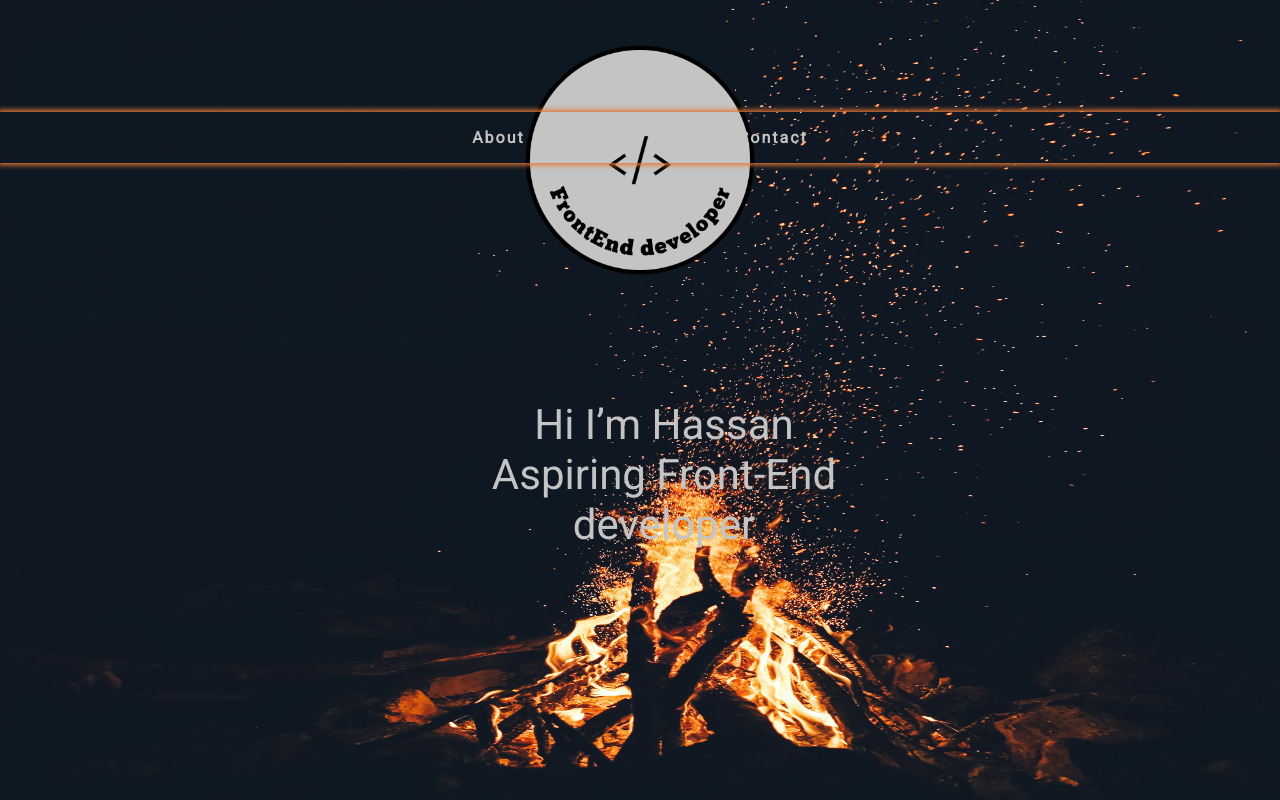
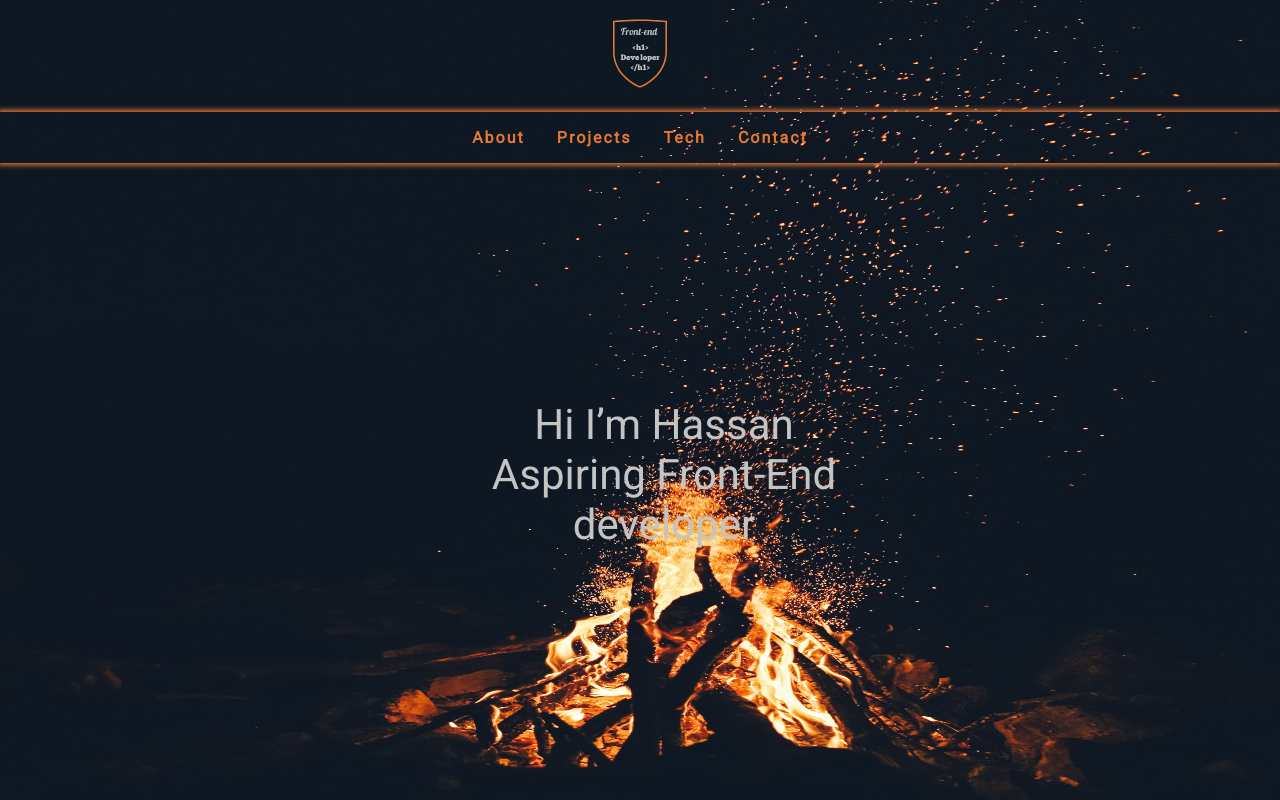
Before and after one commit to HassanObeid89/My_portfolio, a React (Create React App) app: page / in a window 1280 px wide. Shown: the top 800 px of the page. Built offline with nearby package versions, Linux system fonts and the light colour scheme.

Commit message:
Polished footer section, changed the logo.

```diff
--- a/src/App.css
+++ b/src/App.css
@@ -46,7 +46,6 @@
   font-style: normal;
   font-weight: normal;
   font-size: 17px;
-
   padding: 48px 24px 16px 24px;
 }
 
--- a/src/components/NavBar.jsx
+++ b/src/components/NavBar.jsx
@@ -1,5 +1,5 @@
 import React from "react";
-import Logo from '../assets/logo-1.png'
+import Logo from '../assets/logo.svg'
 export default function NavBar() {
   return (
     <nav>
--- a/src/css/Contact.css
+++ b/src/css/Contact.css
@@ -31,14 +31,14 @@
   margin: 0 8px;
 }
 .contact-container ul li svg {
-  background: black;
+  background: rgba(230,120,52,255);
   border-radius: 100px;
   color: white;
   padding: 6px;
 }
 
 .footer {
-  background-color: #c4c4c4;
+  background: #000;
   padding: 16px 24px;
 }
 .footer ul {
@@ -47,16 +47,17 @@
   justify-content: center;
   justify-items: center;
   margin: 0px 0px;
+
 }
 
 .footer li {
   margin: 0px 0px;
+
 }
 
 .footer ul li svg {
-  color: #eeeeee;
   font-size: 40px;
-  background: #c4c4c4;
+  background: #000;
   border-radius: 0px;
 }
 
@@ -67,19 +68,19 @@
 @media screen and (min-width: 550px){
   .contact-content {
     display: flex;
-    width: 60%;
-    justify-content: center;
+    width: 65%;
+    justify-content: space-around;
     justify-items: center;
     margin: 0 auto;
+}
 
-}
 .contact-container h2 {
-  width: 38%;
+  width: 57%;
   font-size: 42px;
   margin: 0 auto;
 }
 .contact-content p {
-  width: 25%;
+  width: 40%;
 }
 
 }
--- a/src/css/Navbar.css
+++ b/src/css/Navbar.css
@@ -32,14 +32,14 @@ nav ul {
 nav.black .menu{
   background-color: #000;
   transition: 0.6s ease;
-  top: 10%;
+  top: 13%;
 }
 nav.black .logo {
   background: #000;
   transition: 0.6s ease;
 }
 nav.black img {
-  max-width: 20%;
+  max-width: 30%;
   transition: 0.6s ease;
 }
 
@@ -52,11 +52,24 @@ nav ul li a {
   text-decoration: none;
   font-size: 16px;
   letter-spacing: 2px;
-  color: #C4C4C4;
+  color: rgba(230,120,52,255);
   font-weight: bolder;
 }
 
-
+@media screen and (min-width: 550px){
+  .logo img {
+    max-width: 10%;
+    height: auto;
+  }
+  .logo {
+    position: absolute;
+    top: 0;
+    z-index: 2;
+    left: 0;
+    margin: 0 0;
+    width: 100%;
+  }
+}
 
 
 
```
Also changed, not shown: src/assets/logo.svg (added).
